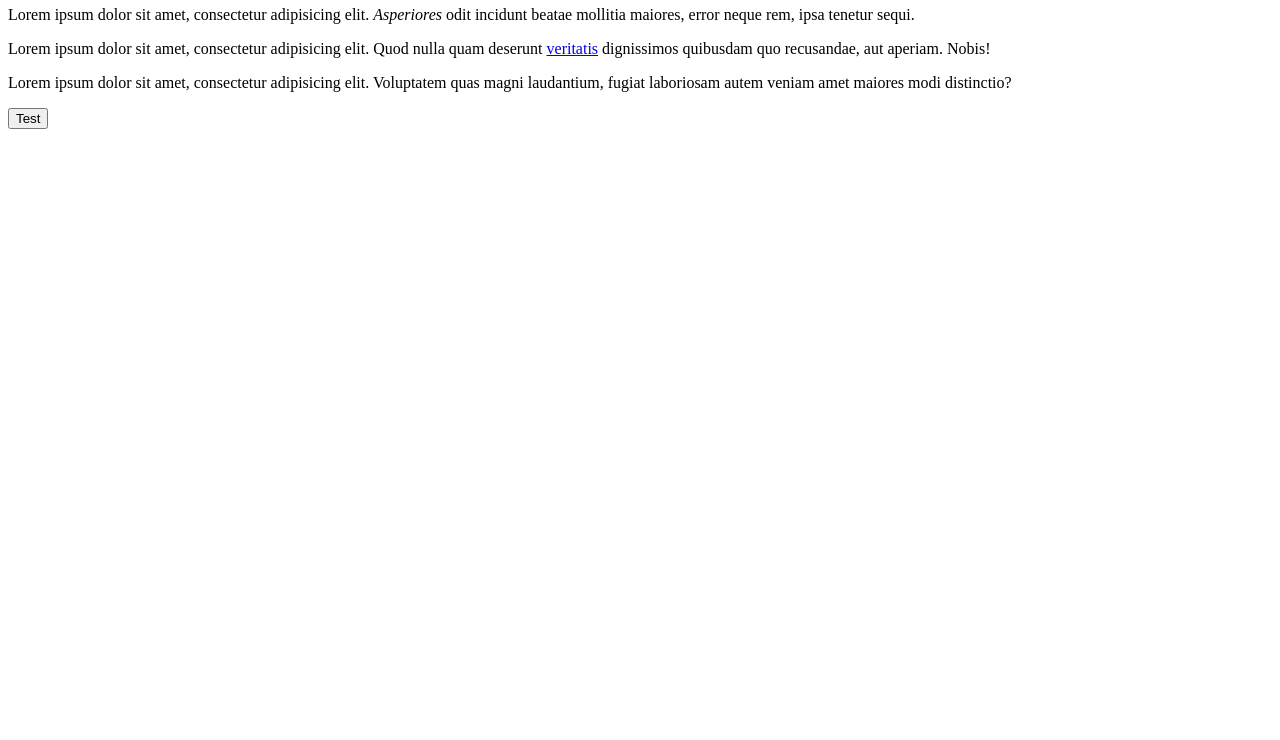
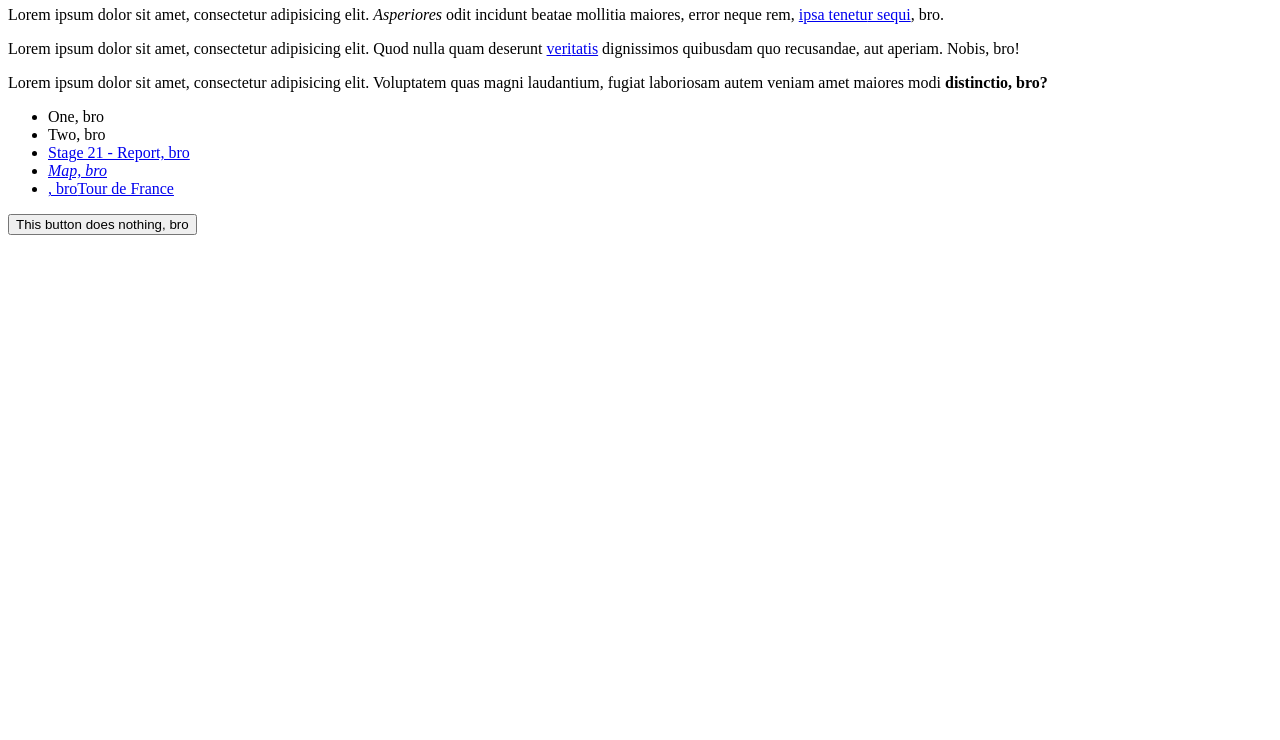
Before and after one commit to tyrelt/handsomeBrowser, a browser extension: page index.html in a window 1280 px wide. Shown: the part 60-800 px from the top of the page. Drawn offline with Linux system fonts and the light colour scheme.

Commit message:
Snapshot of progress

```diff
--- a/handsomeBrowser.js
+++ b/handsomeBrowser.js
@@ -1,11 +1,24 @@
 function bro(element) {
-    element.innerHTML = element.innerHTML.trim().replace(/(.*?)((\.|\!|\?|:)?("|&ldquo;|&quot;|”)?)?$/, '$1' + ', bro' + '$2');
+    broRegex = new RegExp(
+            '(.+?)' + // $1, mandatory: the string body (lazy, 1+)
+            '(,$)?' + // $2, optional: a comma at the end of the string, to be discarded
+            '(' + // $3, optional:
+                '(\\.|\\!|\\?|:)?' + // end punctuation...
+                '("|&ldquo;|&quot;|”)?' + // closing quotation marks...
+                '(</.*?>)*' + // closing tags...
+            ')?$' // ...all at the end of the string
+        );
+    element.innerHTML = element.innerHTML.trim().replace(broRegex, '$1' + ', bro' + '$3');
 }
 function isValid(element) {
-    return (element.tagName == "H1" || element.tagName == "H2" || element.tagName == "H3" || element.tagName == "H4" || element.tagName == "P" || element.tagName == "LI" || element.tagName == "BUTTON") && /\S/.test(element.innerText);
+    return (element.tagName == "H1" || element.tagName == "H2" || element.tagName == "H3" || element.tagName == "H4" || element.tagName == "P" || element.tagName == "LI" || element.tagName == "BUTTON") && /\S/.test(element.innerText); // innerText, not innerHTML, to exclude things like images
 }
+// function format(text) {
+//     return text.replace(/(.)(<.*?>)(.)/g, '$1\n$2$3');
+// }
 function recurseDOM(element) {
     element.editedChildren = [];
+    // element.innerHTML = format(element.innerHTML.trim());
     if (element.childNodes.length > 1) {
         for (var i = 0; i < element.childNodes.length; i++) {
             if (element.childNodes[i].nodeType == 1) {
@@ -15,13 +28,14 @@ function recurseDOM(element) {
             }
         }
         if (element.editedChildren.length == 0 && isValid(element)) {
-            console.log("extra: " + element.tagName);
+            console.log("extra: " + element.innerHTML.trim() + " | " + element.tagName);
             bro(element);
             return true;
         } else {
             return false;
         }
     } else {
+        console.log("bottom element: " + element.innerHTML.trim() + " | " + element.tagName);
         if (isValid(element)) {
             bro(element);
             return true;
@@ -30,5 +44,5 @@ function recurseDOM(element) {
         }
     }
 }
-var dom = document.getElementsByTagName('body')[0];
+var dom = document.documentElement;
 recurseDOM(dom);
--- a/index.html
+++ b/index.html
@@ -8,59 +8,33 @@
             </h1>
             <div>
                 <p>
-                    Lorem ipsum dolor sit amet, consectetur adipisicing elit. <em>Asperiores</em> odit incidunt beatae mollitia maiores, error neque rem, ipsa tenetur sequi.
+                    Lorem ipsum dolor sit amet, consectetur adipisicing elit. <em>Asperiores</em> odit incidunt beatae mollitia maiores, error neque rem, <a href="test.co,">ipsa t<span>enetu</span>r sequi</a>.
                 </p>
                 <p>
-                    Lorem ipsum dolor sit amet, consectetur adipisicing elit. Quod nulla quam deserunt <a href="test.com">veritatis</a> dignissimos quibusdam quo recusandae, aut aperiam. Nobis!
+                    Lorem ipsum dolor sit amet, consectetur adipisicing elit. Quod nulla quam deserunt <a href="test.com">ve<span>ri</span>tatis</a> dignissimos quibusdam quo recusandae, aut aperiam. Nobis!
                 </p>
             </div>
             <p>
-                Lorem ipsum dolor sit amet, consectetur adipisicing elit. Voluptatem quas magni laudantium, fugiat laboriosam autem veniam amet maiores modi distinctio?
+                Lorem ipsum dolor sit amet, consectetur adipisicing elit. Voluptatem quas magni laudantium, fugiat laboriosam autem veniam amet maiores modi <strong>distinctio?</strong>
             </p>
             <p>
             </p>
-            <button onclick='bro()'>
-                Test
+            <ul>
+                <li>
+                    One,
+                </li>
+                <li>
+                    Two,
+                </li>
+                <li rel="Nibali wins the Tour de France" title="Report"><a href="/tour-de-france/stage-21/results">Stage 21 - Report</a></li>
+                <li><a href="/tour-de-france/map"><em>Map</em></a></li>
+                <li class="corerace tdf"><a href="/tour-de-france"><span></span>Tour de France</a></li>
+            </ul>
+            <button>
+                This button does nothing
             </button>
         </div>
     </body>
-    <script>
-        function bro() {
-            function bro(element) {
-                element.innerHTML = element.innerHTML.trim().replace(/(.*?)([^\w])?$/, '$1' + ', bro' + '$2');
-            }
-            function isValid(element) {
-                return (element.tagName == "H1" || element.tagName == "H2" || element.tagName == "H3" || element.tagName == "H4" || element.tagName == "P" || element.tagName == "LI" || element.tagName == "BUTTON") && /\S/.test(element.innerHTML);
-            }
-            function recurseDOM(element) {
-                element.editedChildren = [];
-                if (element.childNodes.length > 1) {
-                    for (var i = 0; i < element.childNodes.length; i++) {
-                        if (element.childNodes[i].nodeType == 1) {
-                            if (recurseDOM(element.childNodes[i])) {
-                                element.editedChildren.push(element.childNodes[i]);
-                            } // recurse over every child node; if a single one returns true, noChildrenEdited is false
-                        }
-                    }
-                    if (element.editedChildren.length == 0 && isValid(element)) {
-                        bro(element);
-                        return true;
-                    }
-                } else {
-                    if (isValid(element)) {
-                        // console.log("edited: " + element.innerHTML);
-                        bro(element);
-                        return true;
-                    } else {
-                        // console.log("NOT edited: " + element.innerHTML);
-                        return false;
-                    }
-                }
-                // depth++;
-                // console.log(depth);
-            }
-            var dom = document.getElementsByTagName('body')[0];
-            recurseDOM(dom);
-        }
+    <script src="handsomeBrowser.js">
     </script>
 </html>
```
